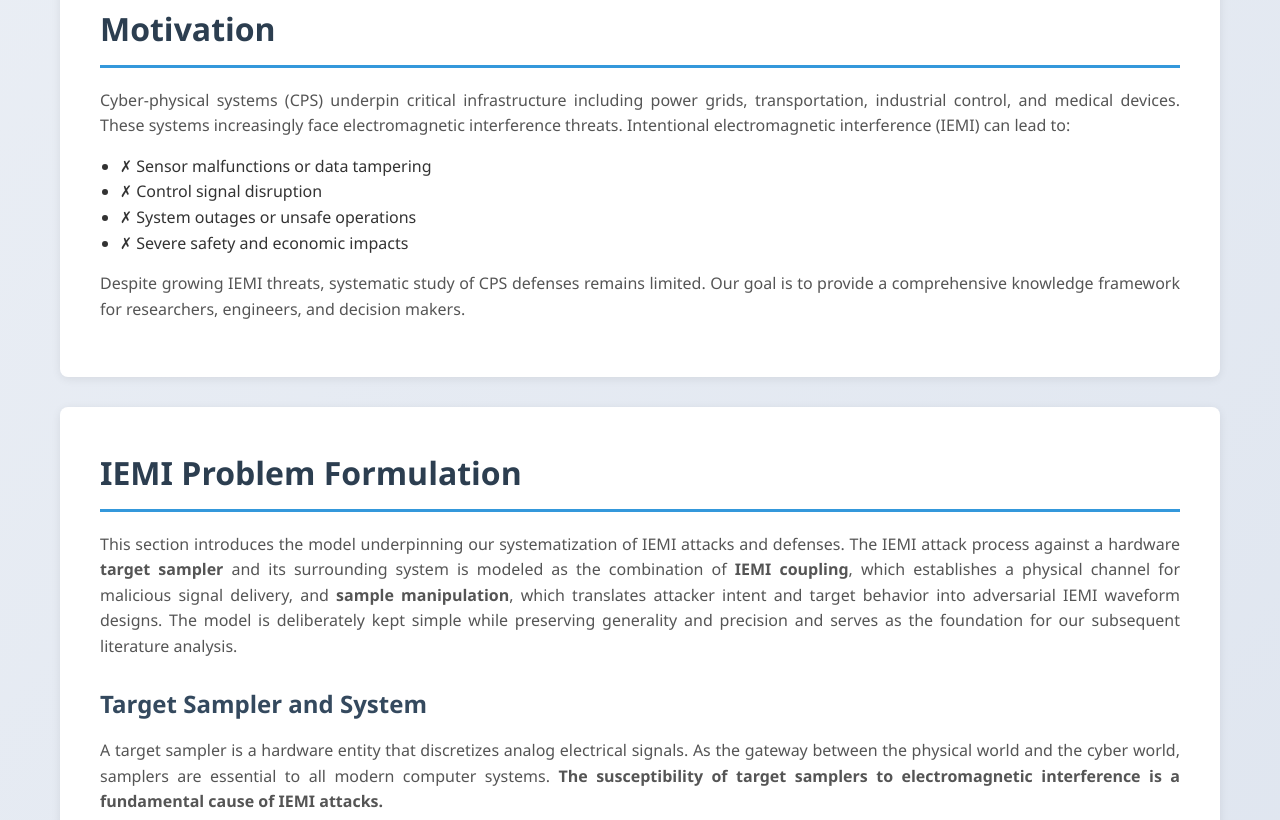
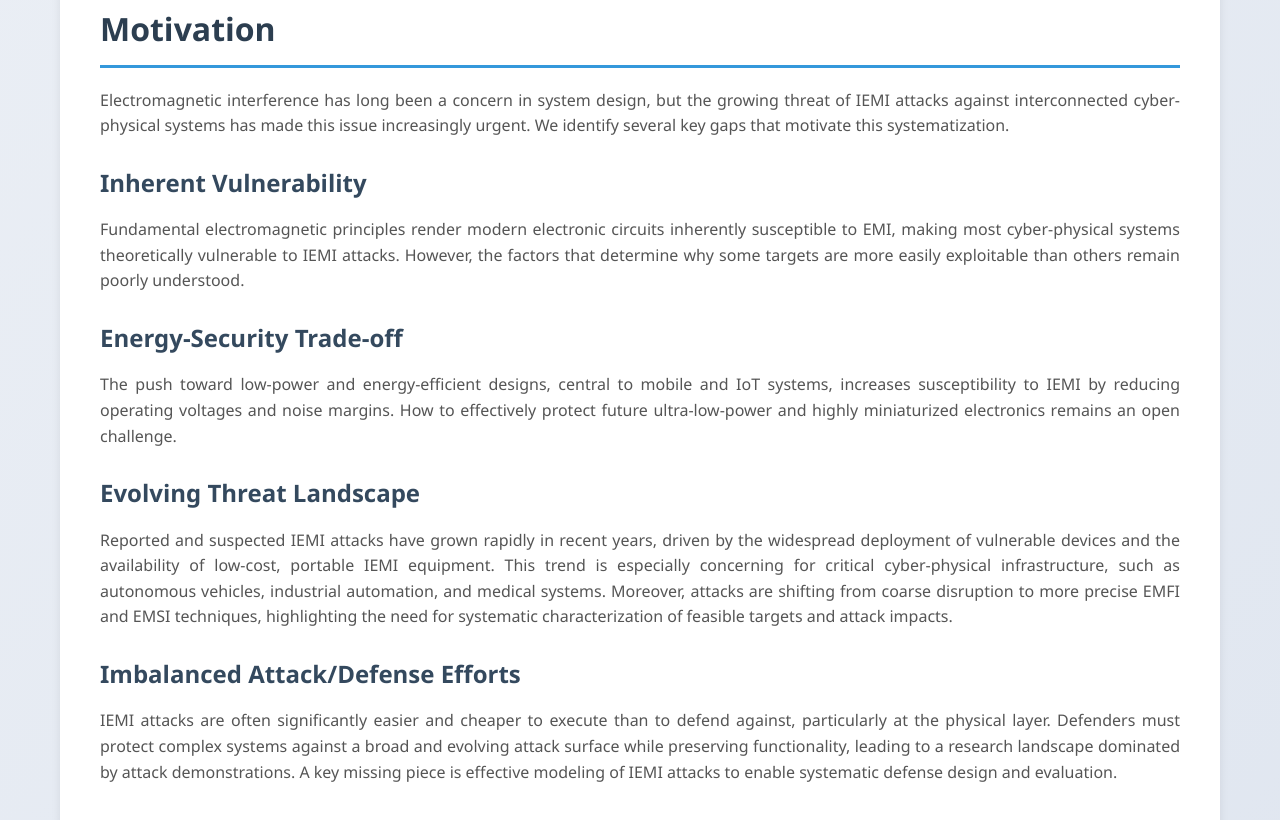
Before and after one commit to IEMI-Research-Database/IEMI-Research-Database.github.io, a plain HTML site: page index.html in a window 1280 px wide. Shown: the part 2760-3580 px from the top of the page. Drawn offline with Linux system fonts and the light colour scheme.

Commit message:
Update Motivation section with comprehensive gap analysis

```diff
--- a/index.html
+++ b/index.html
@@ -697,14 +697,19 @@
             <!-- 研究动机 -->
             <section class="section">
                 <h2>Motivation</h2>
-                <p>Cyber-physical systems (CPS) underpin critical infrastructure including power grids, transportation, industrial control, and medical devices. These systems increasingly face electromagnetic interference threats. Intentional electromagnetic interference (IEMI) can lead to:</p>
-                <ul style="margin-left: 20px; margin-bottom: 15px;">
-                    <li>✗ Sensor malfunctions or data tampering</li>
-                    <li>✗ Control signal disruption</li>
-                    <li>✗ System outages or unsafe operations</li>
-                    <li>✗ Severe safety and economic impacts</li>
-                </ul>
-                <p>Despite growing IEMI threats, systematic study of CPS defenses remains limited. Our goal is to provide a comprehensive knowledge framework for researchers, engineers, and decision makers.</p>
+                <p>Electromagnetic interference has long been a concern in system design, but the growing threat of IEMI attacks against interconnected cyber-physical systems has made this issue increasingly urgent. We identify several key gaps that motivate this systematization.</p>
+
+                <h3>Inherent Vulnerability</h3>
+                <p>Fundamental electromagnetic principles render modern electronic circuits inherently susceptible to EMI, making most cyber-physical systems theoretically vulnerable to IEMI attacks. However, the factors that determine why some targets are more easily exploitable than others remain poorly understood.</p>
+
+                <h3>Energy-Security Trade-off</h3>
+                <p>The push toward low-power and energy-efficient designs, central to mobile and IoT systems, increases susceptibility to IEMI by reducing operating voltages and noise margins. How to effectively protect future ultra-low-power and highly miniaturized electronics remains an open challenge.</p>
+
+                <h3>Evolving Threat Landscape</h3>
+                <p>Reported and suspected IEMI attacks have grown rapidly in recent years, driven by the widespread deployment of vulnerable devices and the availability of low-cost, portable IEMI equipment. This trend is especially concerning for critical cyber-physical infrastructure, such as autonomous vehicles, industrial automation, and medical systems. Moreover, attacks are shifting from coarse disruption to more precise EMFI and EMSI techniques, highlighting the need for systematic characterization of feasible targets and attack impacts.</p>
+
+                <h3>Imbalanced Attack/Defense Efforts</h3>
+                <p>IEMI attacks are often significantly easier and cheaper to execute than to defend against, particularly at the physical layer. Defenders must protect complex systems against a broad and evolving attack surface while preserving functionality, leading to a research landscape dominated by attack demonstrations. A key missing piece is effective modeling of IEMI attacks to enable systematic defense design and evaluation.</p>
             </section>
 
             <!-- IEMI问题建模 -->
```
